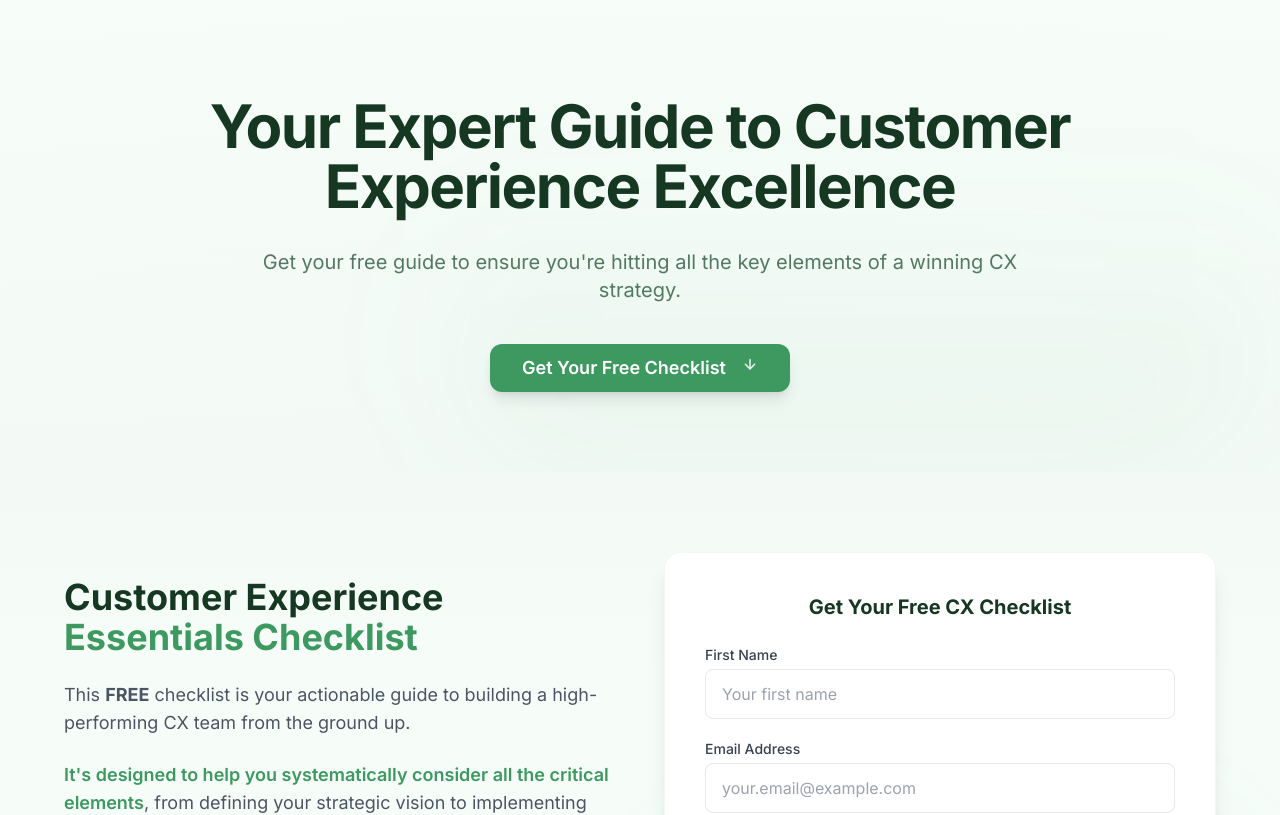
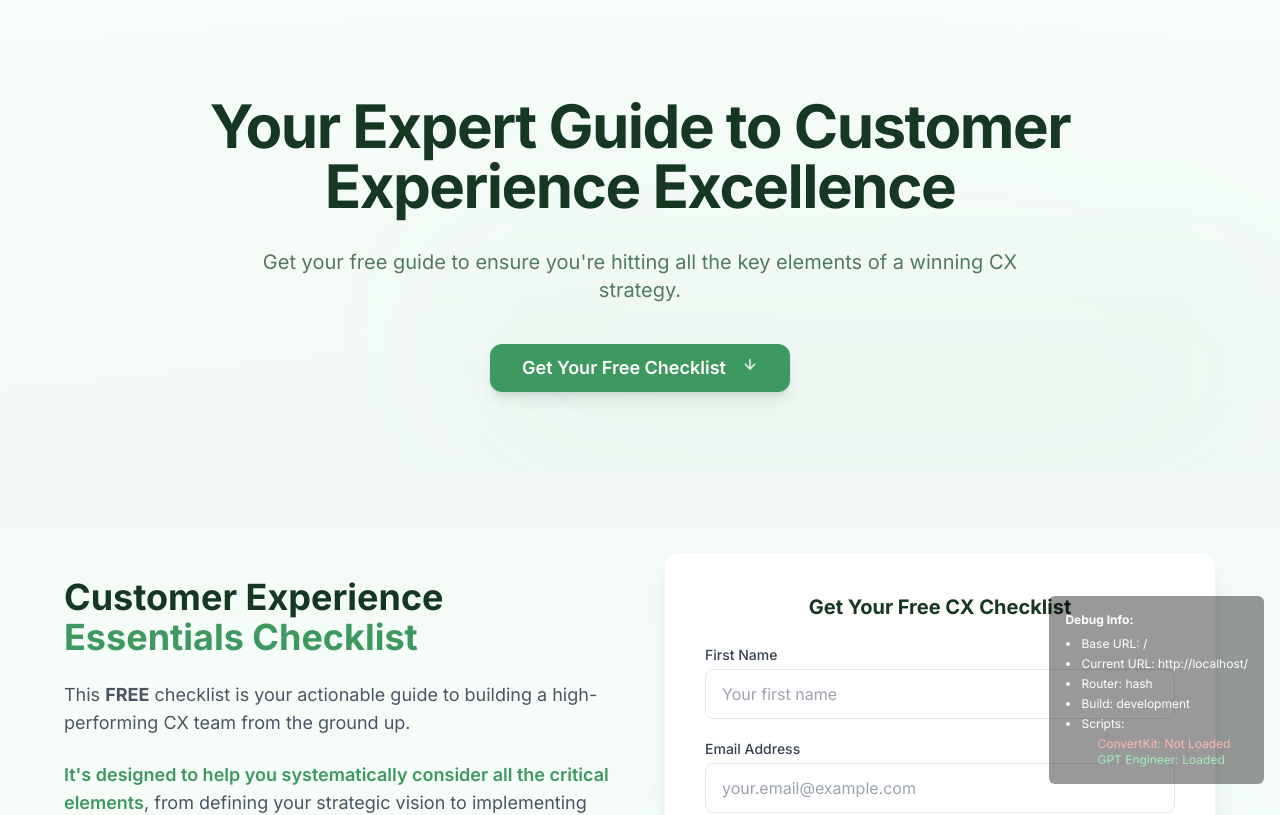
Before and after one commit to nexionly/signup-cx-checklist, a React (Vite) app: page / in a window 1280 px wide. Shown: the top 815 px of the page. Built offline with nearby package versions, Linux system fonts and the light colour scheme; grey boxes are pictures that could not be loaded.

Commit message:
Fix: Page not loading after debug overlay removal
Revert changes related to debug overlay to restore page functionality.

```diff
--- a/src/components/DebugInfo.tsx
+++ b/src/components/DebugInfo.tsx
@@ -55,6 +55,11 @@ const DebugInfo = () => {
         visibilityState: document.visibilityState
       }
     });
+
+    // Check if SignupForm is causing errors due to missing ConvertKit script
+    if (!scripts.convertKit) {
+      console.warn('ConvertKit script is not loaded - this may affect the SignupForm component');
+    }
   }, []);
 
   return (
--- a/src/pages/Index.tsx
+++ b/src/pages/Index.tsx
@@ -4,6 +4,7 @@ import Hero from '@/components/Hero';
 import Features from '@/components/Features';
 import SignupForm from '@/components/SignupForm';
 import Footer from '@/components/Footer';
+import DebugInfo from '@/components/DebugInfo';
 
 const Index = () => {
   return (
@@ -14,6 +15,8 @@ const Index = () => {
         <Features />
       </main>
       <Footer />
+      {/* Temporarily adding back DebugInfo for troubleshooting */}
+      <DebugInfo />
     </div>
   );
 };
```
